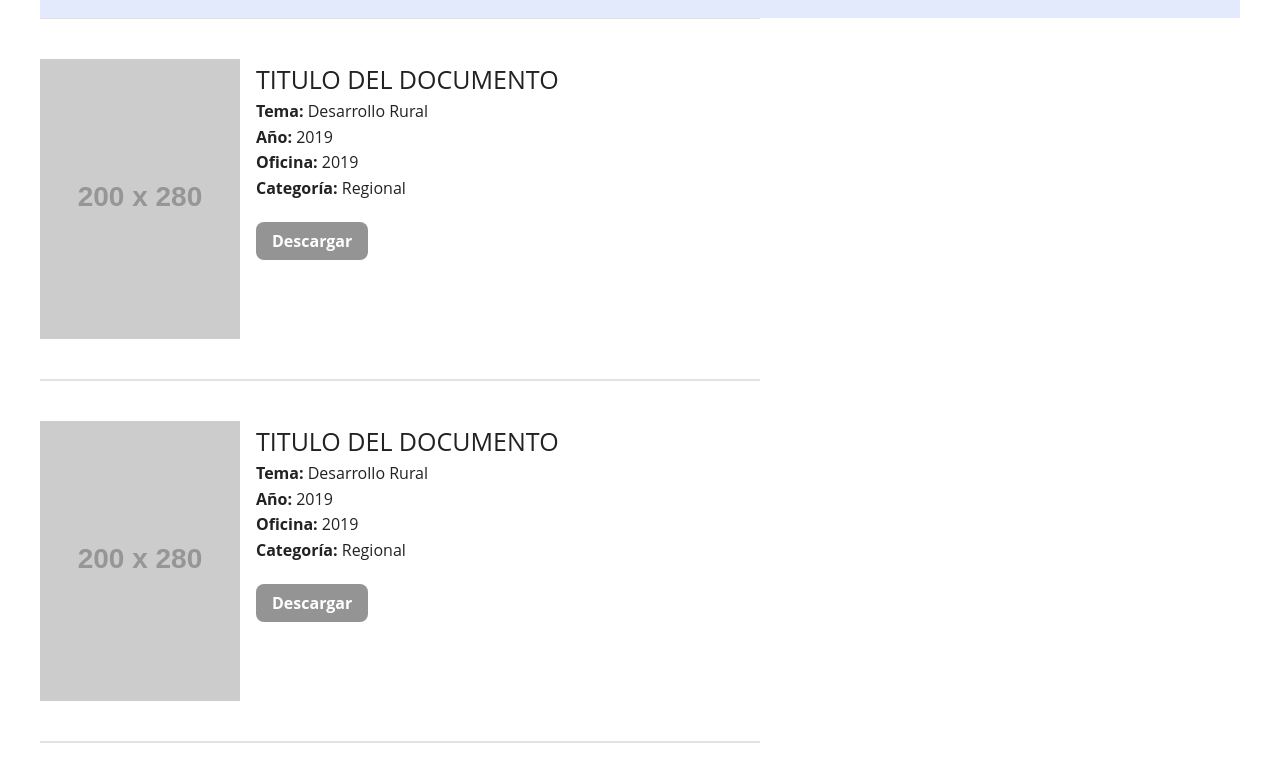
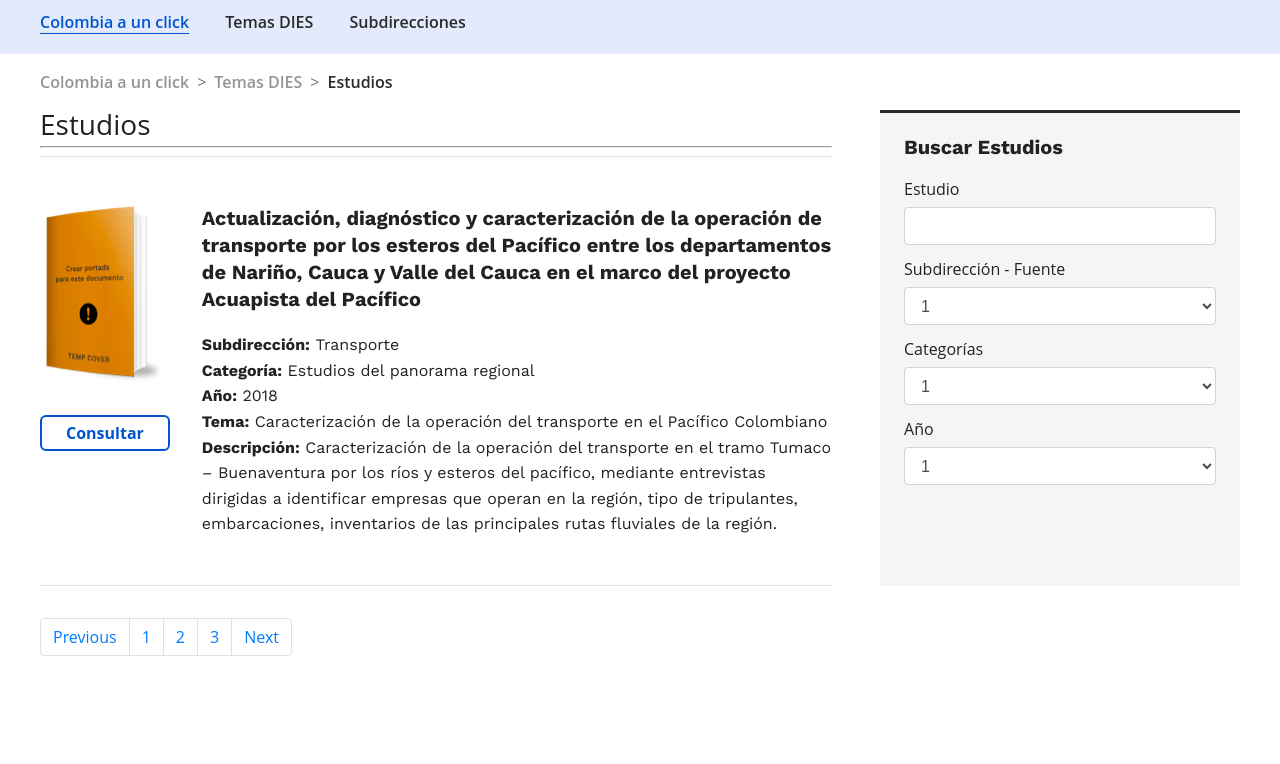
Before and after one commit to kashipu/maquetacion, a plain HTML site: page tipo2.html in a window 1280 px wide. Shown: the part 96-860 px from the top of the page. Drawn offline with nearby package versions, Linux system fonts and the light colour scheme; placeholder pictures from the web are drawn by us.

Commit message:
Primera impresión

```diff
--- a/css/_tipo2.css
+++ b/css/_tipo2.css
@@ -1,55 +1,173 @@
 .library--view {
+    display: grid;
+    grid-template-columns: 70% 30%;
+}
+
+.i-nav--items {
+    display: flex;
+    justify-content: space-between;
+    align-items: center;
+    min-width: 222px;
+    border: 2px solid var(--color-1);
+    border-radius: 6px;
+    padding: .5rem 1.5rem;
 }
 
 .library {
-    padding: 0rem;
-    display: grid;
-    grid-template-columns: 1fr 40%;
-}
-
-.library--items {
-    padding: 0rem;
+    padding-right: 3rem;
 }
 
 .library--filter {
+    padding: 1.5rem;
+    background-color: var(--color-8);
+    border-top: 3px solid var(--color-b);
 }
+
+.library--filter h3 {
+    font-family: var(--Work-Sans);
+    font-size: var(--h2);
+    font-weight: var(--fw-Bold);
+}
+
+.filters {
+    margin-top: 1.5rem;
+}
+
+.filter--group {
+    margin-bottom: 1rem;
+}
+
+.filter--group input, select {
+    margin-top: 10px;
+    display: block;
+    width: 100%;
+    height: calc(1.5em + 0.75rem + 2px);
+    padding: 0.05rem 0.75rem;
+    font-size: 1rem;
+    font-weight: 400;
+    line-height: 1.5;
+    color: #495057;
+    background-color: #fff;
+    background-clip: padding-box;
+    border: 1px solid #ced4da;
+    border-radius: 0.25rem;
+    transition: border-color 0.15s ease-in-out, box-shadow 0.15s ease-in-out;
+}
+
 
 .item--book {
     display: flex;
     border-top: var(--border-g);
     border-bottom: var(--border-g);
+    padding: 3rem 0rem;
 }
 
 .book--image {
-    padding: 1rem 0rem;
+    display: flex;
+    flex-direction: column;
+    align-items: center;
+    padding-right: 2rem;
+}
+
+.book--image img {
+    margin-bottom: 2rem;
+}
+
+.book--image a {
+    border: 2px solid var(--color-1);
+    font-family: var(--Open-Sans);
+    font-weight: var(--fw-Bold);
+    text-decoration: none;
+    color: var(--color-1);
+    border-radius: 6px;
+    padding: .5rem 1.5rem;
 }
 
 .item--data {
-    padding: 1rem;
     line-height: 1.6;
 }
 
 .item--data h2 {
-    font-size: var(--h4);
-    font-weight: var(--fw-Medium);
-    text-transform: uppercase;
+    font-size: var(--h2);
+    font-family: var(--Work-Sans);
+    font-weight: var(--fw-Semibold);
+    line-height: 1.35;
+    margin-bottom: 1.2rem;
 }
 
 .data--list {
+    font-family: var(--Work-Sans);
     font-size: var(--text);
-    font-weight: var(--fw-Medium);
 }
 
-.data--list--item span {
+.data--list--item h3 strong {
     font-weight: var(--fw-Bold);
 }
 
-.data--list--item a {
-    line-height: 5;
+.data--list--item>h3>strong {
     font-weight: var(--fw-Bold);
-    background-color: var(--color-3);
-    color: var(--color-w);
+}
+
+.paginator--library {
+    padding: 2rem 0rem;
+}
+
+.pagination {
+    display: -ms-flexbox;
+    display: flex;
+    padding-left: 0;
+    list-style: none;
+    border-radius: 0.25rem;
+}
+
+.page-item:first-child .page-link {
+    margin-left: 0;
+    border-top-left-radius: 0.25rem;
+    border-bottom-left-radius: 0.25rem;
+}
+
+.page-item:last-child .page-link {
+    border-top-right-radius: 0.25rem;
+    border-bottom-right-radius: 0.25rem;
+}
+
+.page-item.active .page-link {
+    z-index: 3;
+    color: #fff;
+    background-color: #007bff;
+    border-color: #007bff;
+}
+
+.page-item.disabled .page-link {
+    color: #6c757d;
+    pointer-events: none;
+    cursor: auto;
+    background-color: #fff;
+    border-color: #dee2e6;
+}
+
+.page-link {
+    position: relative;
+    display: block;
+    padding: 0.5rem 0.75rem;
+    margin-left: -1px;
+    line-height: 1.25;
+    color: #007bff;
+    background-color: #fff;
+    border: 1px solid #dee2e6;
     text-decoration: none;
-    border-radius: var(--border-radius);
-    padding: .5rem 1rem;
 }
+
+.page-link:hover {
+    z-index: 2;
+    color: #0056b3;
+    text-decoration: none;
+    background-color: #e9ecef;
+    border-color: #dee2e6;
+}
+
+.page-link:focus {
+    z-index: 3;
+    outline: 0;
+    box-shadow: 0 0 0 0.2rem rgba(0, 123, 255, 0.25);
+}
--- a/css/styles.css
+++ b/css/styles.css
@@ -11,7 +11,7 @@
     --border-radius-corner: .4rem .4rem 0rem 0rem;
 
     --h1: 1.75rem;
-    --h2: 2.441rem;
+    --h2: 1.25rem;
     --h3: 1.953rem;
     --h4: 1.563rem;
     --h5: 1.25rem;
@@ -25,6 +25,7 @@
     --color-5: #104495;
     --color-6: #6da6ff;
     --color-7: #0d51cc;
+    --color-8: #f5f5f5;
     --color-w: #ffffff;
     --color-b: #2a2a2a;
     --color-g: #e2e2e2;
@@ -193,6 +194,10 @@ body {
 .title--content {
     padding: 3rem 0rem;
 }
+
+.notop {
+    padding: 0rem 0rem;
+}
 /* Content view */
 
 /* geovisor--view */
--- /dev/null
+++ b/js/data.js
@@ -0,0 +1,36 @@
+let data = [{
+        titulo: "Actualización, diagnóstico y caracterización de la operación de transporte por los esteros del Pacífico entre los departamentos de Nariño, Cauca y Valle del Cauca en el marco del proyecto Acuapista del Pacífico",
+        subdireccion: "Transporte",
+        categoria: "Estudios del panorama regional",
+        year: "2018",
+        tema: "Caracterización de la operación del transporte en el Pacífico Colombiano",
+        description: "Caracterización de la operación del transporte en el tramo Tumaco – Buenaventura por los ríos y esteros del pacífico, mediante entrevistas dirigidas a identificar empresas que operan en la región, tipo de tripulantes, embarcaciones, inventarios de las principales rutas fluviales de la región."
+    },
+    {
+        titulo: "Actualización, diagnóstico y caracterización de la operación de transporte por los esteros del Pacífico entre los departamentos de Nariño, Cauca y Valle del Cauca en el marco del proyecto Acuapista del Pacífico",
+        subdireccion: "Transporte",
+        categoria: "Estudios del panorama regional",
+        year: "2018",
+        tema: "Caracterización de la operación del transporte en el Pacífico Colombiano",
+        description: "Caracterización de la operación del transporte en el tramo Tumaco – Buenaventura por los ríos y esteros del pacífico, mediante entrevistas dirigidas a identificar empresas que operan en la región, tipo de tripulantes, embarcaciones, inventarios de las principales rutas fluviales de la región."
+    }
+]
+
+
+
+function dataInsert() {
+    let title = document.querySelector('#titulo-libro');
+    let subdireccion = document.querySelector('#subdireccion');
+    let categoria = document.querySelector('#categoria');
+    let year = document.querySelector('#year');
+    let tema = document.querySelector('#tema');
+    let description = document.querySelector('#description');
+    title.innerHTML = data[0].titulo;
+    subdireccion.innerHTML = data[0].subdireccion;
+    categoria.innerHTML = data[0].categoria;
+    year.innerHTML = data[0].year;
+    tema.innerHTML = data[0].tema;
+    description.innerHTML = data[0].description;
+}
+
+dataInsert()
--- a/tipo2.html
+++ b/tipo2.html
@@ -13,104 +13,130 @@
 </head>
 
 <body>
-    <div class="master--view">
-        <div class="view--header">
-            <header class="header wrapper">
-                <div class="header--logo">
-                    <img src="http://via.placeholder.com/150x50" alt="">
+    <!-- header--view -->
+    <div class="header--view">
+        <header class="header">
+            <div class="header--logos wrapper">
+                <div class="logo--entidad">
+                    <img src="/images/group-4.jpg" alt="Logo, Observatorio de logística, Transporte Minas y Energía">
                 </div>
-                <div class="header--nav">
-                    <nav class="nav">
-                        <li class="nav--item"> <a href="/">Nav1</a></li>
-                        <li class="nav--item"> <a href="/tipo2.html">Nav2</a></li>
-                        <li class="nav--item"> <a href="/tipo3.html">Nav3</a></li>
-                    </nav>
+                <div class="logo--ministerio">
+                    <img src="/images/head-logo-gov.jpg"
+                        alt="Logo, Observatorio de logística, Transporte Minas y Energía">
                 </div>
-        </div>
+            </div>
+            <div class="header--nav">
+                <nav class="nav wrapper">
+                    <li class="nav--item active"> <a href="/">Colombia a un click</a></li>
+                    <li class="nav--item"> <a href="/tipo2.html">Temas DIES</a></li>
+                    <li class="nav--item"> <a href="/tipo3.html">Subdirecciones</a></li>
+                </nav>
+            </div>
         </header>
     </div>
-    <div class="library--view">
-        <div class="library wrapper">
+    <!-- header--view -->
+    <!-- breadcrum--view -->
+    <div class="breadcrum--view wrapper">
+        <div class="breadcrumb--content">
+            <nav aria-label="breadcrumb">
+                <ol class="breadcrumb">
+                    <li class="breadcrumb-item"><a href="#">Colombia a un click</a></li>
+                    <li class="breadcrumb-item"><a href="#">Temas DIES</a></li>
+                    <li class="breadcrumb-item active"><a href="#">Estudios</a></li>
+                </ol>
+            </nav>
+        </div>
+    </div>
+    <!-- breadcrum--view -->
+    <!-- content--view -->
+    <div class="library--view wrapper">
+        <div class="library">
+            <div class="title--content notop">
+                <h1 class="title-h1">
+                    Estudios
+                </h1>
+                <hr>
+            </div>
             <div class="library--items">
-                <div class="item--book gap-y">
+                <div class="item--book">
                     <div class="book--image">
-                        <img src="http://via.placeholder.com/200x280" alt="">
+                        <img src="/images/portada-libro.png" alt="Portada libro">
+                        <a href="#">Consultar</a>
                     </div>
                     <div class="item--data">
-                        <h2>Titulo del documento</h2>
+                        <h2 id="titulo-libro"></h2>
                         <ul class="data--list">
                             <li class="data--list--item">
-                                <h3><span>Tema:</span> Desarrollo Rural</h3>
+                                <h3><strong>Subdirección:</strong>&nbsp;<span id="subdireccion"></span></h3>
                             </li>
                             <li class="data--list--item">
-                                <h3><span>Año:</span> 2019</h3>
+                                <h3><strong>Categoría:</strong>&nbsp;<span id="categoria"></span></h3>
                             </li>
                             <li class="data--list--item">
-                                <h3><span>Oficina:</span> 2019</h3>
+                                <h3><strong>Año:</strong>&nbsp;<span id="year"></span></h3>
                             </li>
                             <li class="data--list--item">
-                                <h3><span>Categoría:</span> Regional</h3>
+                                <h3><strong>Tema:</strong>&nbsp;<span id="tema"></span></h3>
                             </li>
                             <li class="data--list--item">
-                                <a href="#">Descargar</a>
-                            </li>
-                        </ul>
-                    </div>
-                </div>
-                <div class="item--book gap-y">
-                    <div class="book--image">
-                        <img src="http://via.placeholder.com/200x280" alt="">
-                    </div>
-                    <div class="item--data">
-                        <h2>Titulo del documento</h2>
-                        <ul class="data--list">
-                            <li class="data--list--item">
-                                <h3><span>Tema:</span> Desarrollo Rural</h3>
-                            </li>
-                            <li class="data--list--item">
-                                <h3><span>Año:</span> 2019</h3>
-                            </li>
-                            <li class="data--list--item">
-                                <h3><span>Oficina:</span> 2019</h3>
-                            </li>
-                            <li class="data--list--item">
-                                <h3><span>Categoría:</span> Regional</h3>
-                            </li>
-                            <li class="data--list--item">
-                                <a href="#">Descargar</a>
-                            </li>
-                        </ul>
-                    </div>
-                </div>
-                <div class="item--book gap-y">
-                    <div class="book--image">
-                        <img src="http://via.placeholder.com/200x280" alt="">
-                    </div>
-                    <div class="item--data">
-                        <h2>Titulo del documento</h2>
-                        <ul class="data--list">
-                            <li class="data--list--item">
-                                <h3><span>Tema:</span> Desarrollo Rural</h3>
-                            </li>
-                            <li class="data--list--item">
-                                <h3><span>Año:</span> 2019</h3>
-                            </li>
-                            <li class="data--list--item">
-                                <h3><span>Oficina:</span> 2019</h3>
-                            </li>
-                            <li class="data--list--item">
-                                <h3><span>Categoría:</span> Regional</h3>
-                            </li>
-                            <li class="data--list--item">
-                                <a href="#">Descargar</a>
+                                <h3><strong>Descripción:</strong>&nbsp;<span id="description"></span></h3>
                             </li>
                         </ul>
                     </div>
                 </div>
             </div>
-            <div class="library--filter">
-
+        </div>
+        <div class="library--filter">
+            <h3>Buscar Estudios</h3>
+            <div class="filters">
+                <form>
+                    <div class="filter--group">
+                        <label for="titulo">Estudio</label>
+                        <input type="text" id="titulo">
+                    </div>
+                    <div class="filter--group">
+                        <label for="fuente">Subdirección - Fuente</label>
+                        <select name="fuente" id="fuente">
+                            <option>1</option>
+                            <option>2</option>
+                            <option>3</option>
+                            <option>4</option>
+                            <option>5</option>
+                        </select>
+                    </div>
+                    <div class="filter--group">
+                        <label for="categoria-filtro">Categorías</label>
+                        <select name="fuente" id="categoria-filtro">
+                            <option>1</option>
+                            <option>2</option>
+                            <option>3</option>
+                            <option>4</option>
+                            <option>5</option>
+                        </select>
+                    </div>
+                    <div class="filter--group">
+                        <label for="year-filtro">Año</label>
+                        <select name="fuente" id="year-filtro">
+                            <option>1</option>
+                            <option>2</option>
+                            <option>3</option>
+                            <option>4</option>
+                            <option>5</option>
+                        </select>
+                    </div>
+                </form>
             </div>
+        </div>
+        <div class="paginator--library">
+            <nav aria-label="Page navigation example">
+                <ul class="pagination">
+                    <li class="page-item"><a class="page-link" href="#">Previous</a></li>
+                    <li class="page-item"><a class="page-link" href="#">1</a></li>
+                    <li class="page-item"><a class="page-link" href="#">2</a></li>
+                    <li class="page-item"><a class="page-link" href="#">3</a></li>
+                    <li class="page-item"><a class="page-link" href="#">Next</a></li>
+                </ul>
+            </nav>
         </div>
     </div>
     <!-- end deck view -->
@@ -119,6 +145,7 @@
 
         </footer>
     </div>
+    <script type="text/javascript" src="js/data.js"></script>
 </body>
 
 </html>
```
Also changed, not shown: css/_tipo3.css (+79 -0 lines), tipo3.html (+72 -38 lines), images/portada-libro-2.png (added), images/portada-libro-2@2x.png (added), images/portada-libro-2@3x.png (added), images/portada-libro.png (added), images/portada-libro@2x.png (added), images/portada-libro@3x.png (added).
